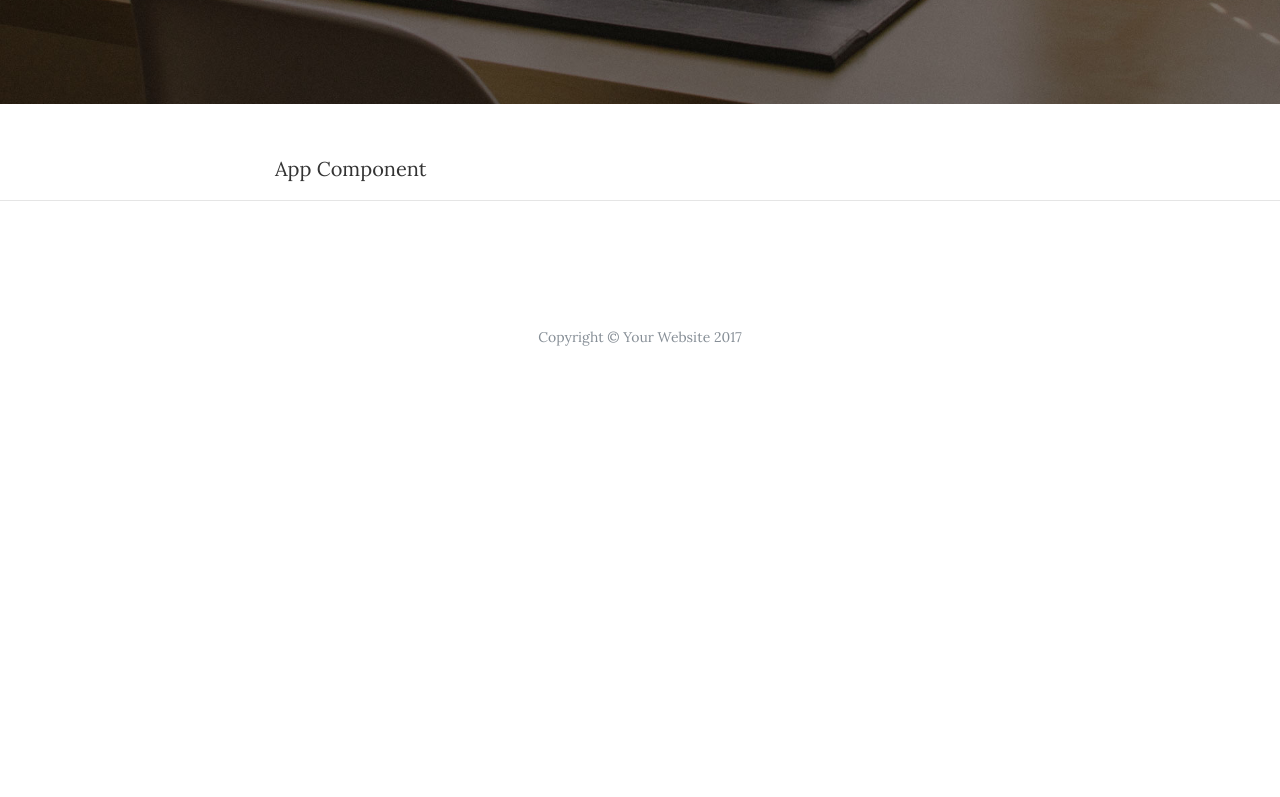
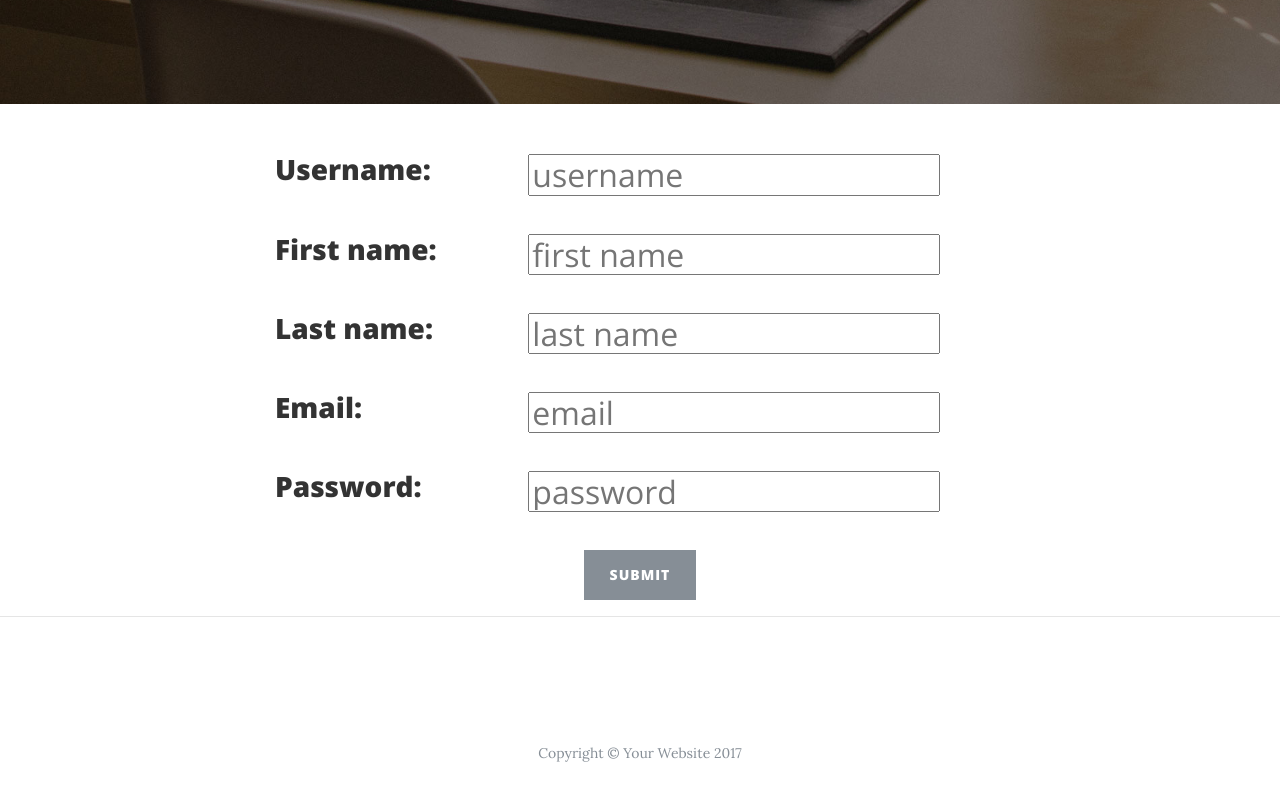
Before and after one commit to nattawut-t/react-workshop, a React app: page / in a window 1280 px wide. Shown: the part 420-1217 px from the top of the page. Before the commit the page ends 833 px from the top, so only its background shows below. Built offline with nearby package versions, Linux system fonts and the light colour scheme; some icons are missing.

Commit message:
add form inputs

```diff
--- a/src/components/App.js
+++ b/src/components/App.js
@@ -4,7 +4,73 @@ import { render } from 'react-dom'
 class App extends Component {
   render() {
     return (
-      <div>App Component</div>
+      <form>
+        <div className="post-preview">
+          <div className="row">
+            <div className="col-4">
+              <h3 className="post-subtitle">
+                Username:
+            </h3>
+            </div>
+            <h2 className="col-8">
+              <input type="text" placeholder="username" />
+            </h2>
+          </div>
+          <div className="clearfix" >&nbsp;</div>
+          <div className="row">
+            <div className="col-4">
+              <h3 className="post-subtitle">
+                First name:
+            </h3>
+            </div>
+            <h2 className="col-8">
+              <input type="text" placeholder="first name" />
+            </h2>
+          </div>
+          <div className="clearfix" >&nbsp;</div>
+          <div className="row">
+            <div className="col-4">
+              <h3 className="post-subtitle">
+                Last name:
+            </h3>
+            </div>
+            <h2 className="col-8">
+              <input type="text" placeholder="last name" />
+            </h2>
+          </div>
+          <div className="clearfix" >&nbsp;</div>
+          <div className="row">
+            <div className="col-4">
+              <h3 className="post-subtitle">
+                Email:
+            </h3>
+            </div>
+            <h2 className="col-8">
+              <input type="text" placeholder="email" />
+            </h2>
+          </div>
+          <div className="clearfix" >&nbsp;</div>
+          <div className="row">
+            <div className="col-4">
+              <h3 className="post-subtitle">
+                Password:
+            </h3>
+            </div>
+            <h2 className="col-8">
+              <input type="text" placeholder="password" />
+            </h2>
+          </div>
+          <div className="clearfix" >&nbsp;</div>
+          <div
+            style={{
+              justifyContent: 'center',
+              display: 'flex',
+            }}
+          >
+            <input type="submit" className="btn btn-secondary" value="Submit" />
+          </div>
+        </div >
+      </form>
     )
   }
 }
```
